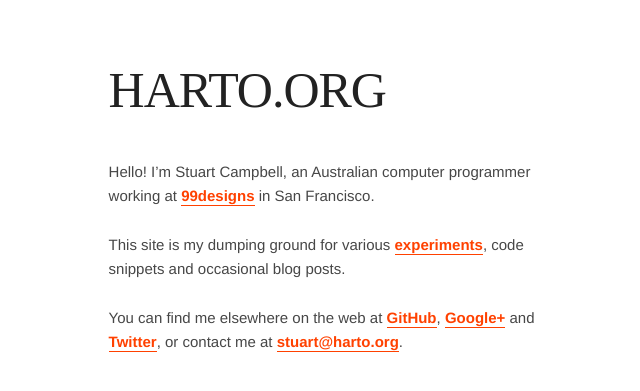
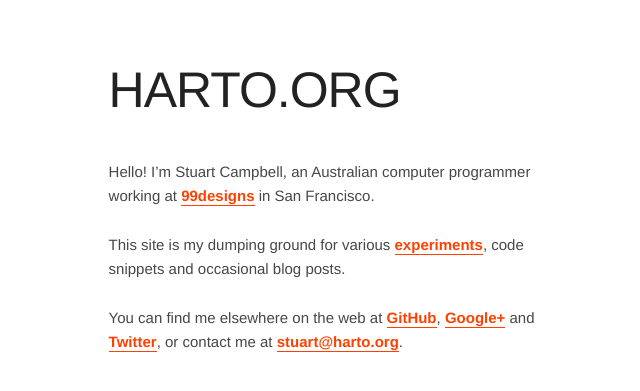
Before and after one commit to harto/hey-stu.art, a Jekyll site: the page built from src/index.md, in a window 1280 px wide. Shown: the top 391 px of the page, without its empty margins (301-941 px from the left). Built offline with Jekyll 4.4.1, drawn with Linux system fonts in a browser that asks for light colours; some web fonts are replaced.

Commit message:
Better fallbacks for header font

```diff
--- a/src/styles/core.css
+++ b/src/styles/core.css
@@ -5,7 +5,7 @@ body {
 }
 
 h1 {
-  font-family: 'Raleway Dots', serif;
+  font-family: 'Raleway Dots', 'Helvetica Neue', 'Helvetica', sans-serif;
 }
 
 .masthead {
```
